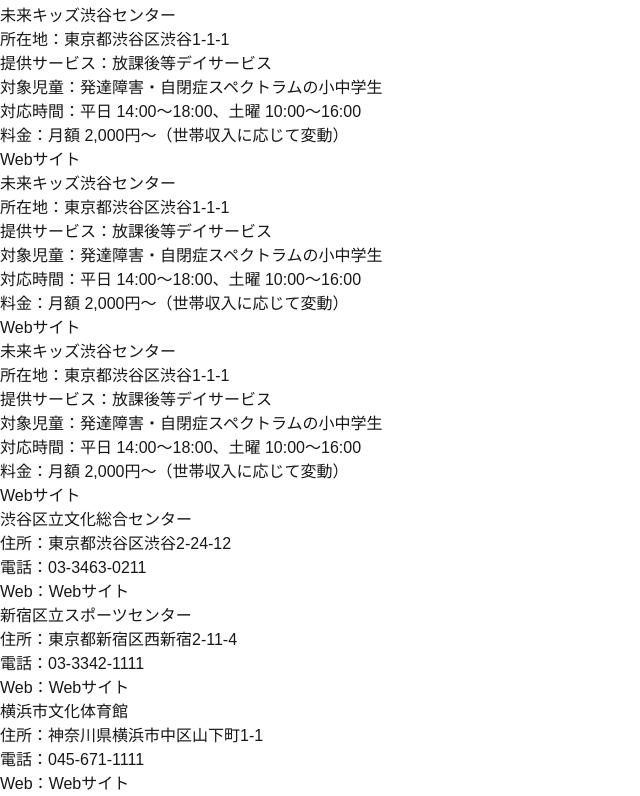
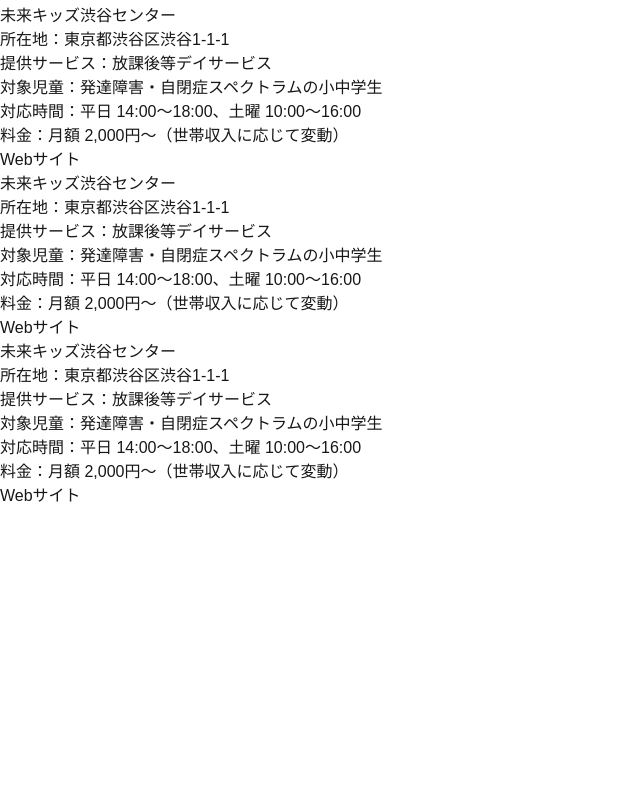
Before and after one commit to freelabo/daysearch, a Next.js app: page / in a window 1280 px wide. Shown: the part 3021-3817 px from the top of the page, without its empty margins (0-640 px from the left). After the commit the page ends 3529 px from the top, so only its background shows below. Built offline with nearby package versions, Linux system fonts and the light colour scheme.

Commit message:
既存の施設カードを削除し、新しい20件の施設カードのみを表示

```diff
--- a/src/app/page.tsx
+++ b/src/app/page.tsx
@@ -216,56 +216,6 @@ export default function Home() {
     </article>
   ))}
 </div>
-        <div className="w-full">
-          {error && (
-            <div className="mb-4 p-3 bg-red-50 border border-red-200 rounded-md">
-              <p className="text-red-600 text-center text-sm">{error}</p>
-            </div>
-          )}
-          {filteredFacilities.length === 0 && !error && (
-            <div className="text-center text-gray-500 py-8 text-sm">
-              条件に一致する施設が見つかりませんでした。
-            </div>
-          )}
-          <div className="grid grid-cols-1 gap-4">
-            {filteredFacilities.map((facility) => (
-              <div
-                key={facility.id}
-                className="bg-white rounded-lg shadow-sm p-4 hover:shadow-md transition-shadow border-b border-gray-200"
-              >
-                <h2 className="text-base font-semibold text-gray-800 mb-2">{facility.name}</h2>
-                <div className="space-y-1 text-gray-600 text-sm">
-                  <p className="flex items-start">
-                    <span className="inline-block w-14 text-gray-500">住所：</span>
-                    <span>{facility.address}</span>
-                  </p>
-                  <p className="flex items-center">
-                    <span className="inline-block w-14 text-gray-500">電話：</span>
-                    <a
-                      href={`tel:${facility.tel}`}
-                      className="text-blue-600 hover:text-blue-800 hover:underline"
-                      aria-label={`${facility.name}に電話する`}
-                    >
-                      {facility.tel}
-                    </a>
-                  </p>
-                  <p className="flex items-center">
-                    <span className="inline-block w-14 text-gray-500">Web：</span>
-                    <a
-                      href={facility.website}
-                      target="_blank"
-                      rel="noopener noreferrer"
-                      className="text-blue-600 hover:text-blue-800 hover:underline"
-                      aria-label={`${facility.name}のWebサイトを新しいタブで開く`}
-                    >
-                      Webサイト
-                    </a>
-                  </p>
-                </div>
-              </div>
-            ))}
-          </div>
-        </div>
       </main>
     </div>
   );
```
